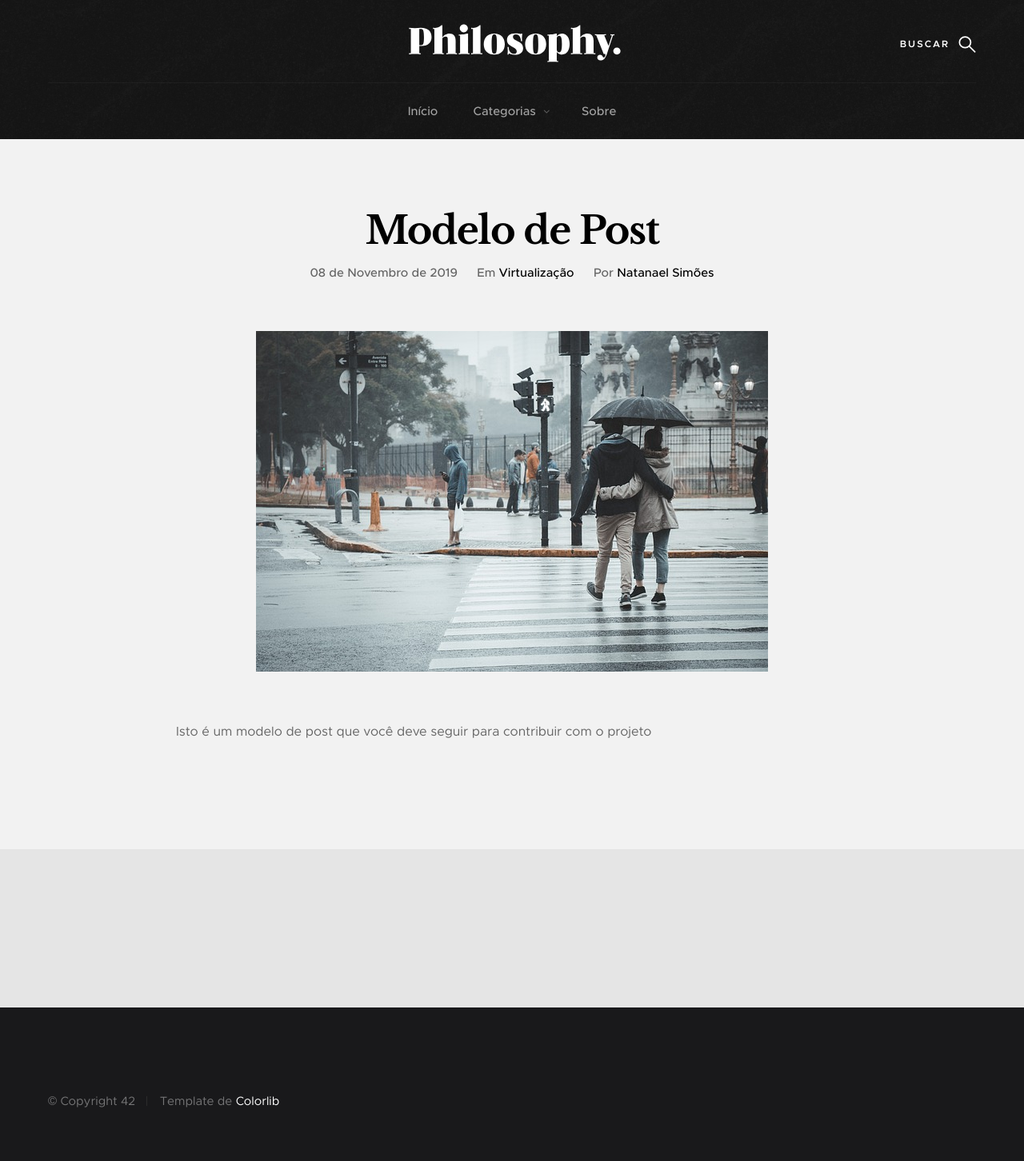
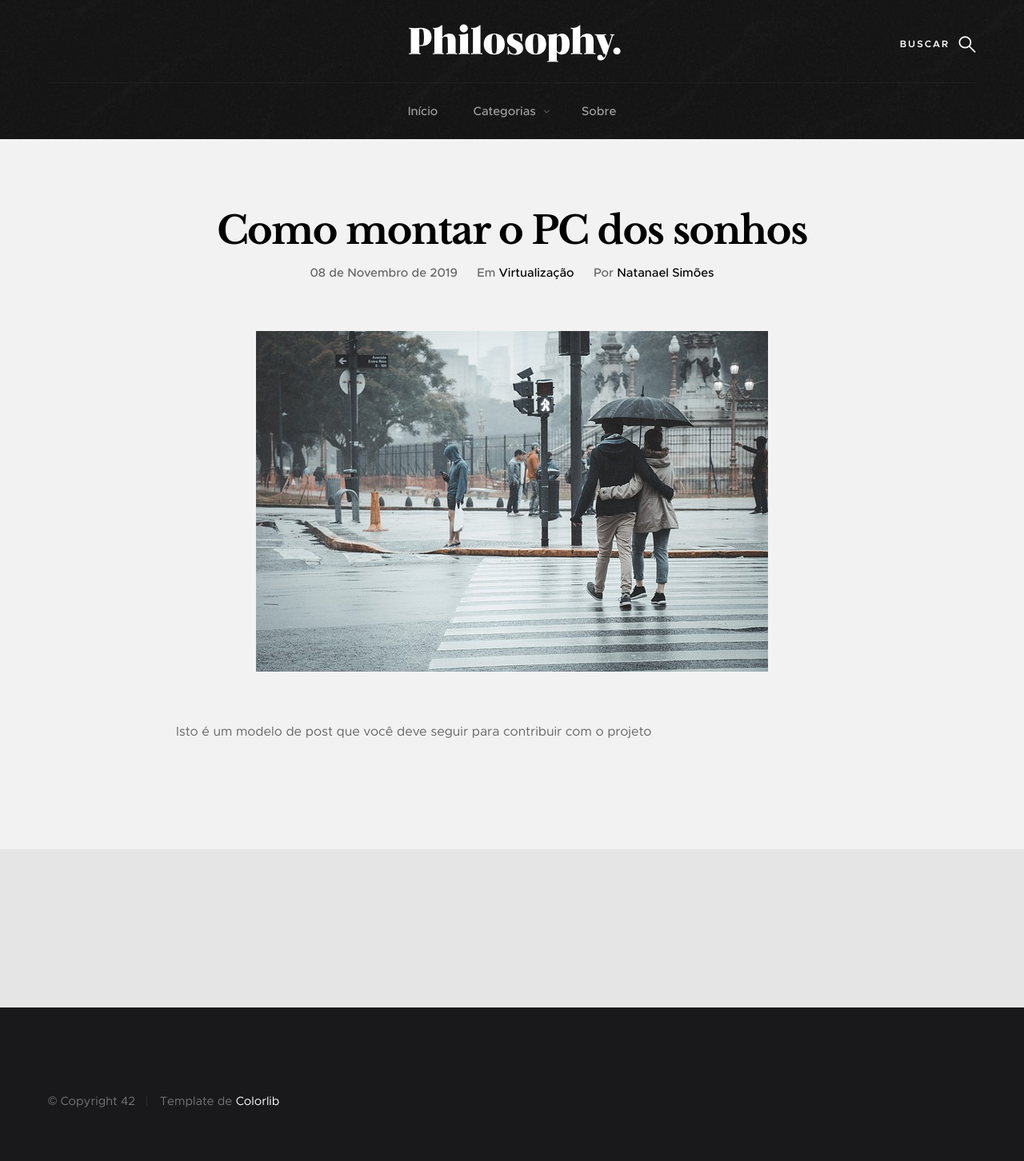
Before and after one commit to ifroariquemes/42, a Jekyll site: the page built from _posts/2019-11-08-modelo.md, in a window 1280 px wide. Shown: the whole page at 80% size. Built offline with Jekyll 4.4.1, drawn with Linux system fonts in a browser that asks for light colours.

Commit message:
meu post sobre montar um PC

```diff
--- a/_posts/2019-11-08-modelo.md
+++ b/_posts/2019-11-08-modelo.md
@@ -1,6 +1,6 @@
 ---
 layout: post
-title: "Modelo de Post"
+title: "Como montar o PC dos sonhos"
 categories: ['Virtualização']
 authors: ['Natanael Simões']
 tags: []
```
